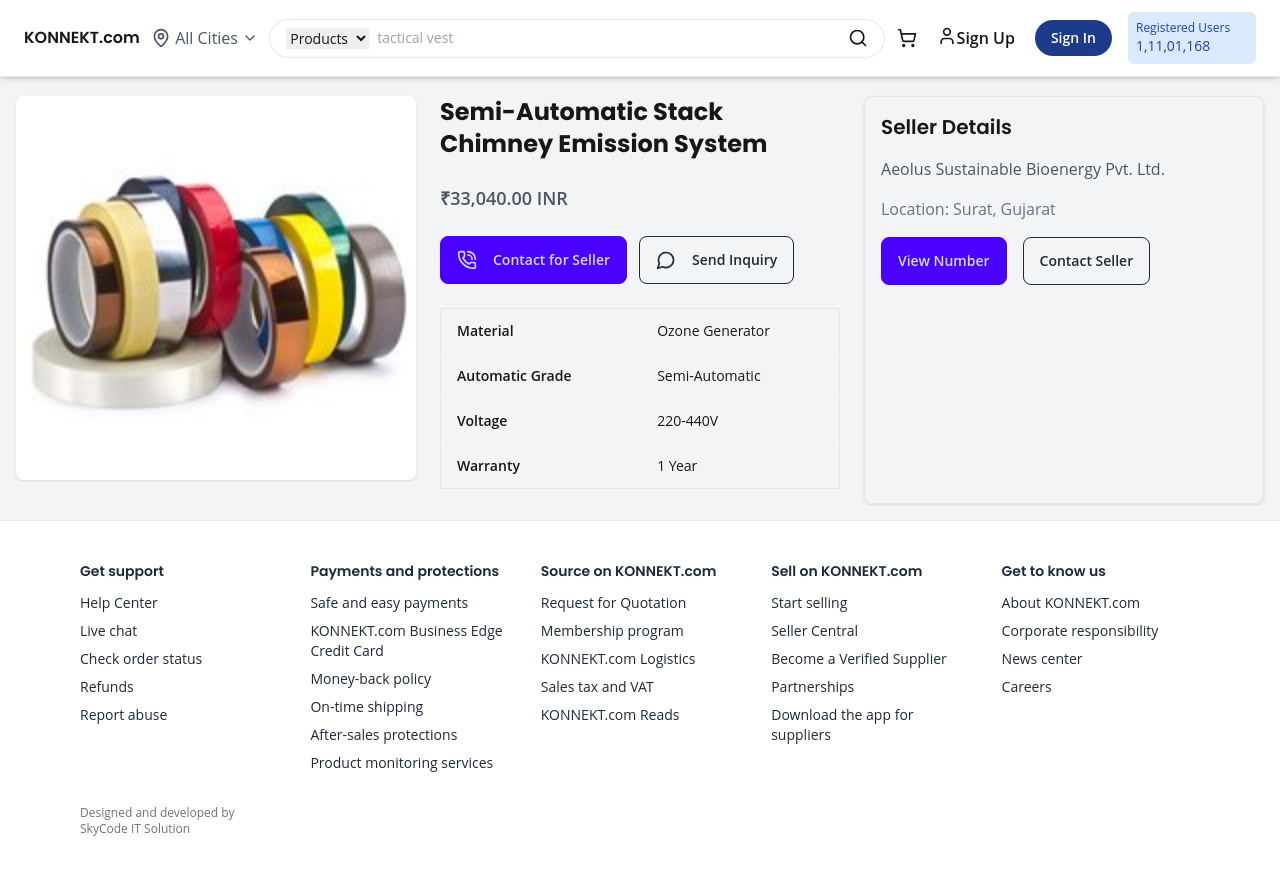
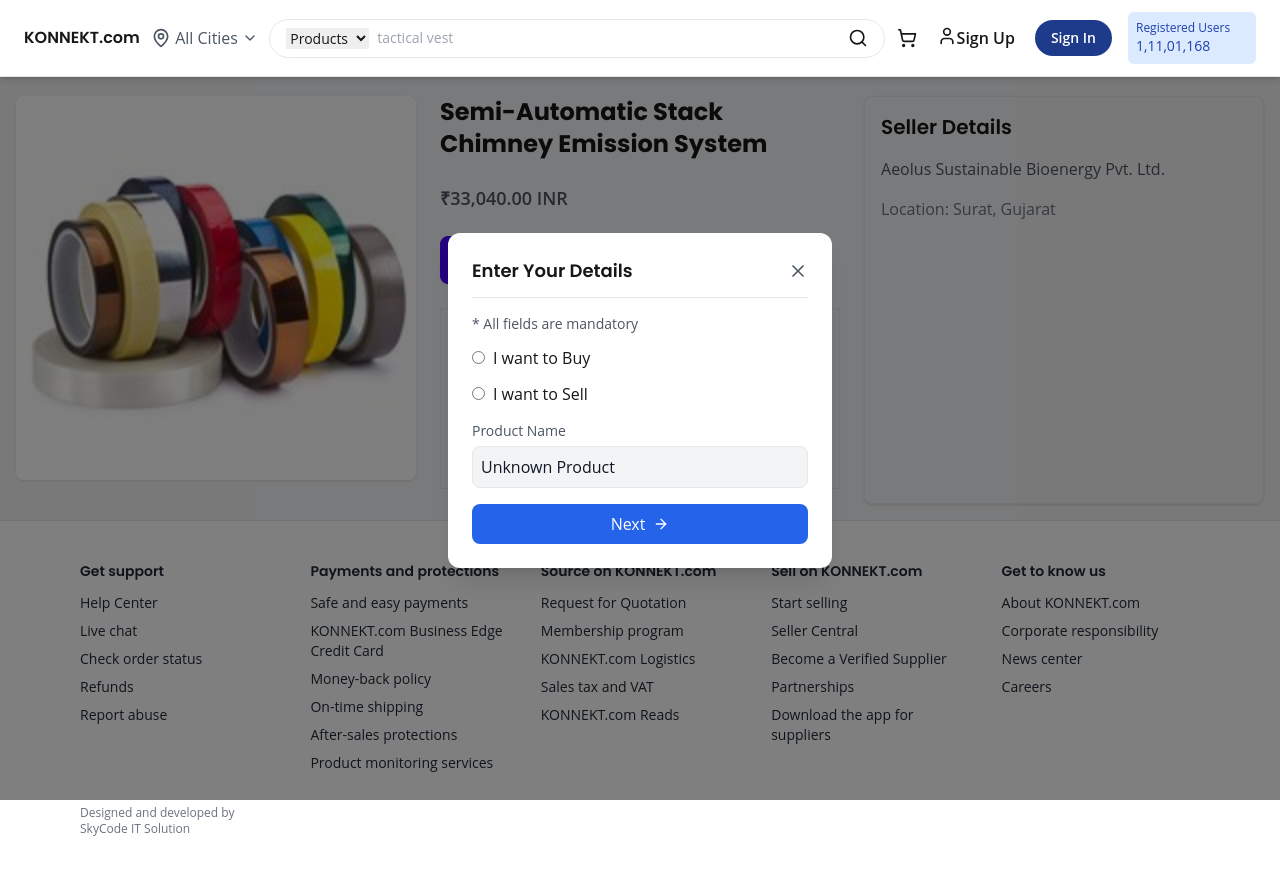
Before and after one commit to swadeshChhetri/KONNEKT, a Next.js app: page /products/1 in a window 1280 px wide. Both pictures are taken after a click on the button "Contact for Seller". Shown: the top 872 px of the page. Built offline with nearby package versions, Linux system fonts and the light colour scheme.

Commit message:
adding contact supllier feature

```diff
--- a/src/app/products/[id]/page.tsx
+++ b/src/app/products/[id]/page.tsx
@@ -6,10 +6,12 @@ import { useState } from "react";
 import { useRouter } from "next/navigation";
 import { motion } from "framer-motion";
 import { PhoneCall , MessageCircle } from "lucide-react";
+import ContactModal from "../../../components/ContactModal";
 
 const ProductDetails = () => {
   const params = useParams();
   // const [selectedImage, setSelectedImage] = useState("/B2B/1.jpg");
+  const [isModalOpen, setIsModalOpen] = useState(false); // Modal state
   const [count, setCount] = useState(1); // Initial count value
   const router = useRouter(); // Initialize the router
 
@@ -56,10 +58,10 @@ const ProductDetails = () => {
 
       {/* Buttons */}
       <div className="flex gap-3 mt-4">
-
           {/* Animated Mobile Icon */}
           {/* Animated Phone Icon inside the Button */}
- <button className="btn btn-primary flex items-center">
+          <button className="btn btn-primary flex items-center"
+            onClick={() => setIsModalOpen(true)}>
             <motion.span
               animate={{ rotate: [0, 10, -10, 0] }}
               transition={{ repeat: Infinity, duration: 0.5, repeatDelay: 3 }}
@@ -105,11 +107,9 @@ const ProductDetails = () => {
       <h2 className="text-xl font-semibold">Seller Details</h2>
       <p className="text-gray-600">Aeolus Sustainable Bioenergy Pvt. Ltd.</p>
       <p className="text-gray-500">Location: Surat, Gujarat</p>
-      <div className="flex gap-4">
-        <button className="btn btn-primary">View Number</button>
-        <button className="btn btn-outline">Contact Seller</button>
     </div>
-    </div>
+     {/* Contact Modal */}
+     {isModalOpen && <ContactModal isOpen={isModalOpen} onClose={() => setIsModalOpen(false)} />}
   </div>
   );
 };
--- /dev/null
+++ b/src/components/ContactModal.tsx
@@ -0,0 +1,115 @@
+// import { X } from "lucide-react";
+// import { motion } from "framer-motion";
+
+// interface ContactModalProps {
+//   isOpen: boolean;
+//   onClose: () => void;
+// }
+
+// const ContactModal: React.FC<ContactModalProps> = ({ isOpen, onClose }) => {
+//   if (!isOpen) return null; // Don't render if modal is closed
+
+//   return (
+//     <div className="fixed inset-0 flex items-center justify-center bg-black bg-opacity-50 z-50">
+//       <motion.div
+//         initial={{ opacity: 0, y: -50 }}
+//         animate={{ opacity: 1, y: 0 }}
+//         exit={{ opacity: 0, y: -50 }}
+//         className="bg-white rounded-lg shadow-lg p-6 max-w-md w-full relative"
+//       >
+//         {/* Close Button */}
+//         <button className="absolute top-3 right-3 text-gray-600 hover:text-gray-900" onClick={onClose}>
+//           <X className="w-6 h-6" />
+//         </button>
+
+//         <h2 className="text-xl font-semibold mb-4">Contact Seller</h2>
+
+//         {/* Contact Form */}
+//         <form className="space-y-4">
+//           <div>
+//             <label className="block font-medium">Your Name</label>
+//             <input type="text" className="input input-bordered w-full" placeholder="Enter your name" />
+//           </div>
+//           <div>
+//             <label className="block font-medium">Your Email</label>
+//             <input type="email" className="input input-bordered w-full" placeholder="Enter your email" />
+//           </div>
+//           <div>
+//             <label className="block font-medium">Message</label>
+//             <textarea className="textarea textarea-bordered w-full" placeholder="Enter your message"></textarea>
+//           </div>
+//           <button type="submit" className="btn btn-primary w-full">Send Message</button>
+//         </form>
+//       </motion.div>
+//     </div>
+//   );
+// };
+
+// export default ContactModal;
+
+
+'use client';
+
+import { useState } from 'react';
+import { motion } from 'framer-motion';
+import { X, ArrowRight } from 'lucide-react';
+
+export default function InquiryModal({ productName = 'Unknown Product', mobileNumber = '8597079194', onClose }) {
+  const [step, setStep] = useState(1);
+  const [selectedOption, setSelectedOption] = useState('');
+
+  return (
+    <div className="fixed inset-0 flex items-center justify-center bg-black bg-opacity-50">
+      <motion.div
+        initial={{ opacity: 0, y: -50 }}
+        animate={{ opacity: 1, y: 0 }}
+        exit={{ opacity: 0, y: -50 }}
+        className="bg-white p-6 rounded-xl shadow-xl w-96"
+      >
+        <div className="flex justify-between items-center border-b pb-3">
+          <h2 className="text-lg font-semibold">{step === 1 ? 'Enter Your Details' : 'Contact Number'}</h2>
+          <button onClick={onClose} className="text-gray-600 hover:text-gray-800">
+            <X size={20} />
+          </button>
+        </div>
+
+        {step === 1 ? (
+          <div className="mt-4">
+            <p className="text-sm text-gray-600">* All fields are mandatory</p>
+            <div className="flex flex-col gap-3 mt-3">
+              <label className="flex items-center gap-2 cursor-pointer">
+                <input type="radio" name="intent" value="buy" onChange={() => setSelectedOption('buy')} className="accent-blue-500" />
+                I want to Buy
+              </label>
+              <label className="flex items-center gap-2 cursor-pointer">
+                <input type="radio" name="intent" value="sell" onChange={() => setSelectedOption('sell')} className="accent-blue-500" />
+                I want to Sell
+              </label>
+            </div>
+            <div className="mt-3">
+              <label className="text-sm text-gray-600">Product Name</label>
+              <div className="w-full border rounded-lg p-2 mt-1 bg-gray-100 text-gray-900">{productName}</div>
+            </div>
+            <button
+              onClick={() => selectedOption && setStep(2)}
+              className="w-full bg-blue-600 text-white py-2 rounded-lg mt-4 flex items-center justify-center gap-2 hover:bg-blue-700"
+            >
+              Next <ArrowRight size={16} />
+            </button>
+          </div>
+        ) : (
+          <div className="mt-4 text-center">
+            <p className="text-gray-600">You can contact the supplier at:</p>
+            <p className="text-2xl font-bold text-blue-600 mt-2">{mobileNumber}</p>
+            <button
+              onClick={() => setStep(1)}
+              className="w-full bg-gray-200 text-gray-800 py-2 rounded-lg mt-4 hover:bg-gray-300"
+            >
+              Back
+            </button>
+          </div>
+        )}
+      </motion.div>
+    </div>
+  );
+}
```
Lines whose indentation alone changed are shown as unchanged.
